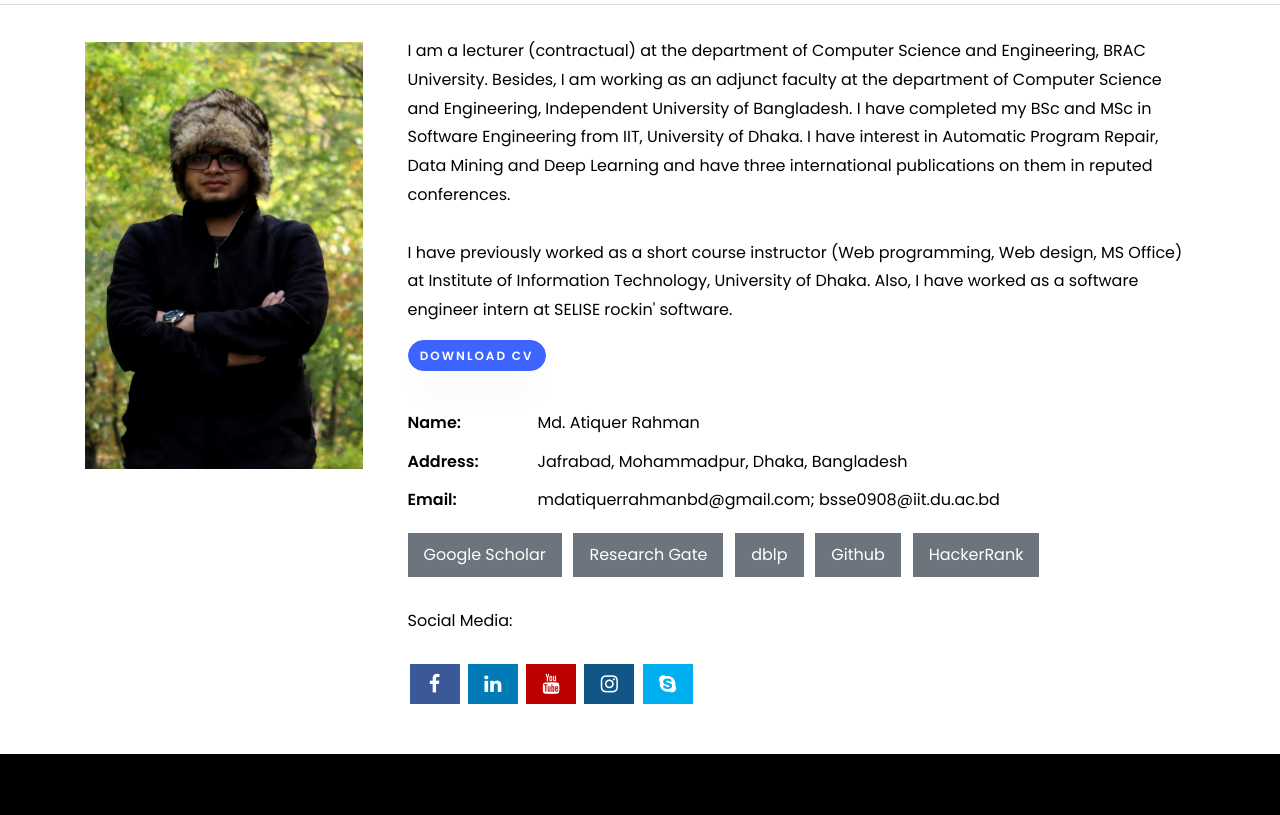
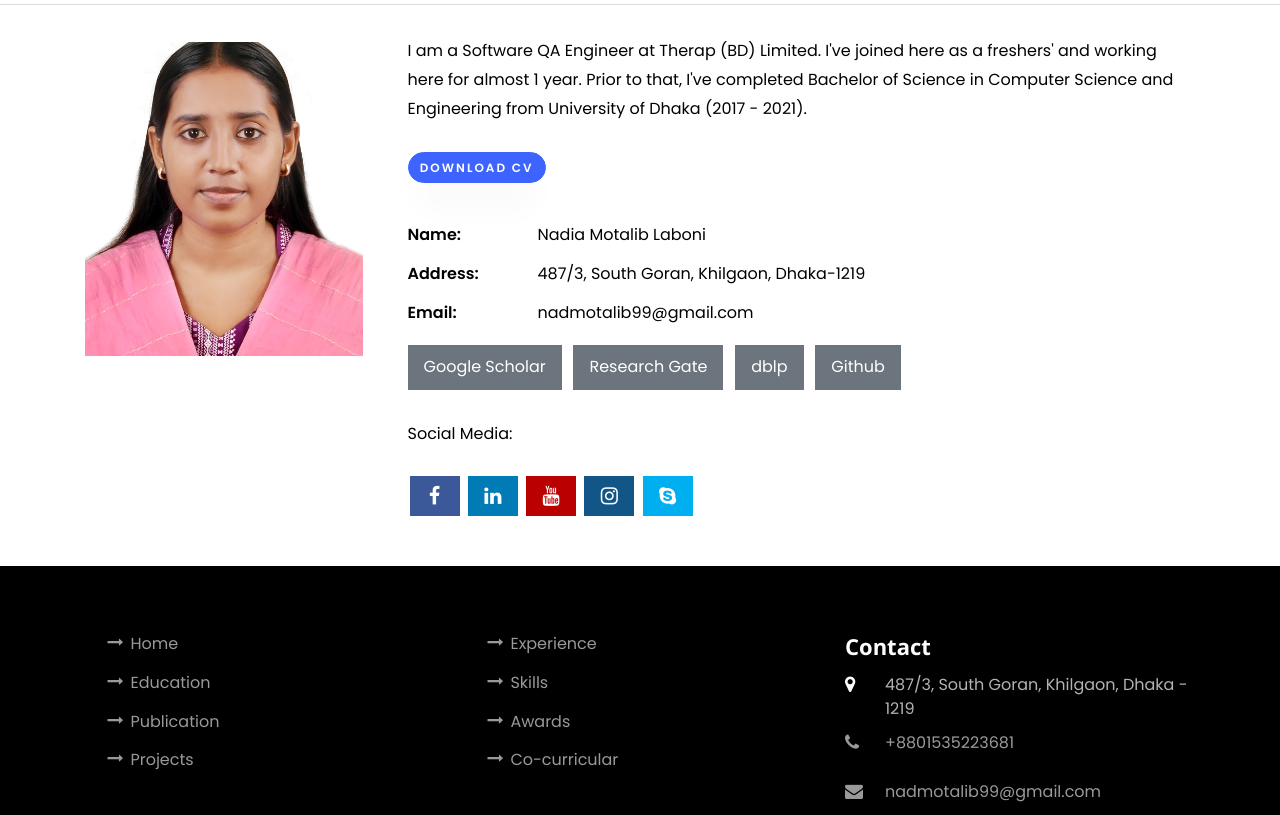
Before and after one commit to Nadia-43/Nadia-s-Portfolio, a plain HTML site: page index.html in a window 1280 px wide. Shown: the part 98-913 px from the top of the page. Drawn offline with nearby package versions, Linux system fonts and the light colour scheme; files whose address does not match are found by name.

Commit message:
modified image, homepage info

```diff
--- a/index.html
+++ b/index.html
@@ -7,6 +7,7 @@
 
 	<meta name="viewport" content="width=device-width, initial-scale=1.0">
 	<meta property="og:title" content="Nadia Motalib Laboni | Portfolio" />
+	<!-- url needs to be changed??-->
 	<meta property="og:url" content="https://aquibazmain.github.io/" />
 	<meta property="og:description"
 		content="This is my personal portfolio website. You can check my resume, projects and other activities." />
@@ -160,7 +161,7 @@
 					<div class="img-about img d-flex align-items-stretch" style="margin-top: 80px;">
 
 						<div class="img d-flex align-self-stretch align-items-center"
-							style="background-image:url(images/Atiq.JPG); height: 60%;">
+							style="background-image:url(images/Nadia.JPG); height: 60%;">
 						</div>
 					</div>
 
@@ -170,18 +171,10 @@
 					<div class="row justify-content-start pb-3">
 						<div class="col-md-12 heading-section ftco-animate">
 
-							<p style="color: black;">I am a lecturer (contractual) at the department of Computer Science and Engineering, BRAC University. Besides, I am working as an adjunct faculty at the department of Computer Science and Engineering, Independent University of Bangladesh. I have completed my BSc and MSc in Software Engineering from IIT, University of Dhaka. I have interest in Automatic Program Repair, Data Mining and Deep Learning and
-								have three international publications on them in reputed conferences.
+							<p style="color: black;"> I am a Software QA Engineer at Therap (BD) Limited. I've joined here as a freshers' and working here for almost 1 year. Prior to that, I've completed Bachelor of Science in Computer Science and Engineering from University of Dhaka (2017 - 2021).
 								<br /><br />
 
-								<!-- I completed Bachelor of Science in Software Engineering (CGPA 3.89) from University of
-								Dhaka 2015-2018.  -->
-								I have previously worked as a short course instructor (Web
-							    programming, Web design, MS Office) at Institute of Information Technology, University
-								of Dhaka. Also, I have worked as a software engineer intern at SELISE
-								rockin' software. </p>
-							<p>
-								<a href="documents/Md. Atiquer Rahman - 27-04-2022.pdf" target="_blank"
+								<a href="documents/Resume_Nadia_Motalib.pdf" target="_blank"
 									class="btn btn-primary w3-btn">DOWNLOAD CV</a>
 								<!-- <a href="https://www.stackoverflow.com/users/14332647/md-aquib-azmain"
 										target="_blank" class="btn btn-primary">Stack Overflow</a> -->
@@ -189,15 +182,12 @@
 
 							<ul class="about-info mt-4 px-md-0 px-2">
 
-								<li class="d-flex"><span>Name:</span> <span style="color: black;">Md. Atiquer
-										Rahman</span></li>
+								<li class="d-flex"><span>Name:</span> <span style="color: black;">Nadia Motalib Laboni</span></li>
 								<!-- <li class="d-flex"><span>Date of birth:</span> <span>October 3, 1996</span></li> -->
-								<li class="d-flex"><span>Address:</span> <span style="color: black;">Jafrabad,
-										Mohammadpur, Dhaka,
-										Bangladesh</span></li>
+								<li class="d-flex"><span>Address:</span> <span style="color: black;"> 487/3, South Goran, Khilgaon, Dhaka-1219</span></li>
 								<li class="d-flex">
 									<span>Email:</span>
-									<span style="color: black;">mdatiquerrahmanbd@gmail.com; bsse0908@iit.du.ac.bd</span>
+									<span style="color: black;">nadmotalib99@gmail.com</span>
 								</li>
 
 
@@ -208,7 +198,7 @@
 								<a style="color: white;" class="mr-2  btn-secondary w3-btn" href="https://www.researchgate.net/profile/Md-Azmain" target="_blank">Research Gate</a>
 								<a style="color: white;" class="mr-2  btn-secondary w3-btn" href="https://dblp2.uni-trier.de/pid/272/8176.html" target="_blank">dblp</a>
 								<a style="color: white;" class="mr-2  btn-secondary w3-btn" href="https://www.github.com/AquibAzmain" target="_blank">Github</a>
-								<a style="color: white;" class="mr-2  btn-secondary w3-btn" href="https://www.hackerrank.com/aquibazmain" target="_blank">HackerRank</a>
+								<!--<a style="color: white;" class="mr-2  btn-secondary w3-btn" href="https://www.hackerrank.com/aquibazmain" target="_blank">HackerRank</a>-->
 							</div>
 						</div>
 					</div>
@@ -263,12 +253,11 @@
 						<h2 class="ftco-heading-2">Contact</h2>
 						<div class="block-23 mb-3">
 							<ul>
-								<li><span class="icon icon-map-marker"></span><span class="text">Nagar Star, Buddhijibi Road,
-										Jafrabad, Mohammadpur, Dhaka</span></li>
+								<li><span class="icon icon-map-marker"></span><span class="text">487/3, South Goran, Khilgaon, Dhaka - 1219</span></li>
 								<li><a href="#"><span class="icon icon-phone"></span><span
-											class="text">+8801521433784</span></a></li>
+											class="text">+8801535223681</span></a></li>
 								<li><a href="#"><span class="icon icon-envelope"></span><span
-											class="text">mdatiquerrahmanbd@gmail.com</span></a></li>
+											class="text">nadmotalib99@gmail.com</span></a></li>
 							</ul>
 						</div>
 					</div>
```
Also changed, not shown: documents/Nadia.JPG (added), images/Nadia.JPG (added), 2 other files.
